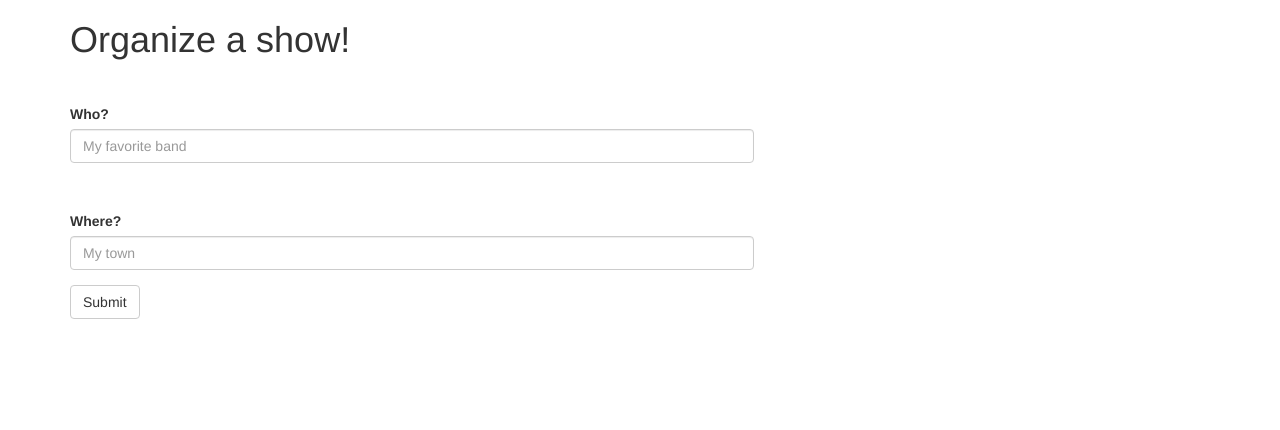
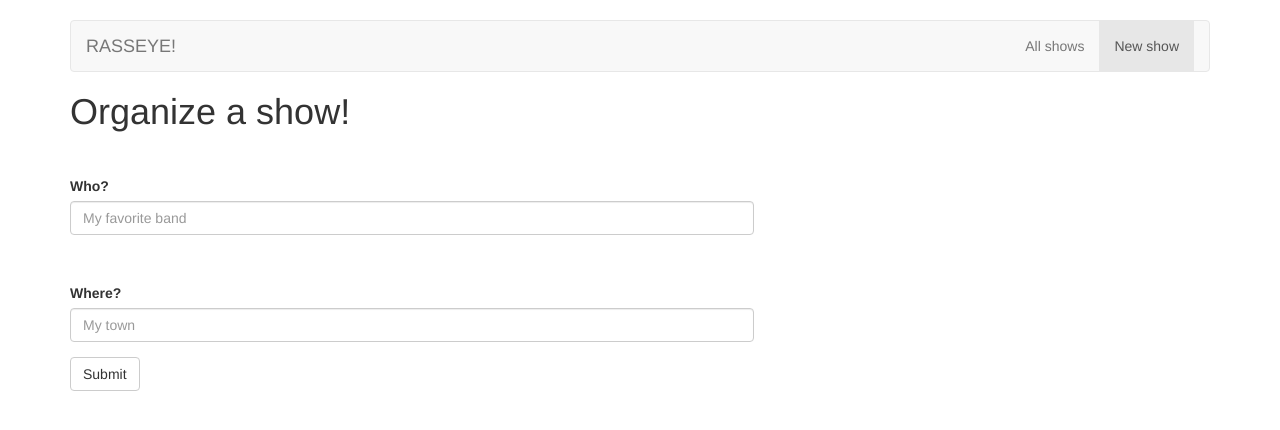
Before and after one commit to red-cheese/rasseye-crowdfunder, a website: page new.ejs in a window 1280 px wide. Drawn offline with nearby package versions, Linux system fonts and the light colour scheme; files that its build step writes are made by us from their sources; no server answers.

Commit message:
Book recommendations: navbar

```diff
--- a/new.ejs
+++ b/new.ejs
@@ -6,6 +6,7 @@
     <meta name="description" content="">
     <meta name="viewport" content="width=device-width, initial-scale=1.0">
     <link rel="stylesheet" href="//netdna.bootstrapcdn.com/bootstrap/3.1.1/css/bootstrap.min.css">
+    <link href="/css/navbar.css" rel="stylesheet">
 
     <script src="https://ajax.googleapis.com/ajax/libs/jquery/1.11.0/jquery.min.js"></script>
 
@@ -33,6 +34,21 @@
   <body>
 
     <div class="container">
+
+      <div class="navbar navbar-default" role="navigation">
+        <div class="container-fluid">
+          <div class="navbar-header">
+            <a class="navbar-brand" href="/">RASSEYE!</a>
+          </div>
+          <div class="navbar-collapse collapse">
+            <ul class="nav navbar-nav navbar-right">
+              <li><a href="/logic">All shows</a></li>
+              <li class="active"><a href="/new">New show</a></li>
+            </ul>
+          </div>
+        </div>
+      </div>
+
       <h1>Organize a show!</h1>
 
       <form role="form" style="width: 60%; padding-top: 3%;" enctype="application/x-www-form-urlencoded" action="/new" method="post">
--- /dev/null
+++ b/public/css/navbar.css
@@ -0,0 +1,8 @@
+body {
+  padding-top: 20px;
+  padding-bottom: 20px;
+}
+
+.navbar {
+  margin-bottom: 20px;
+}
```
Also changed, not shown: logic.ejs (+16 -4 lines), show.ejs (+16 -0 lines).
